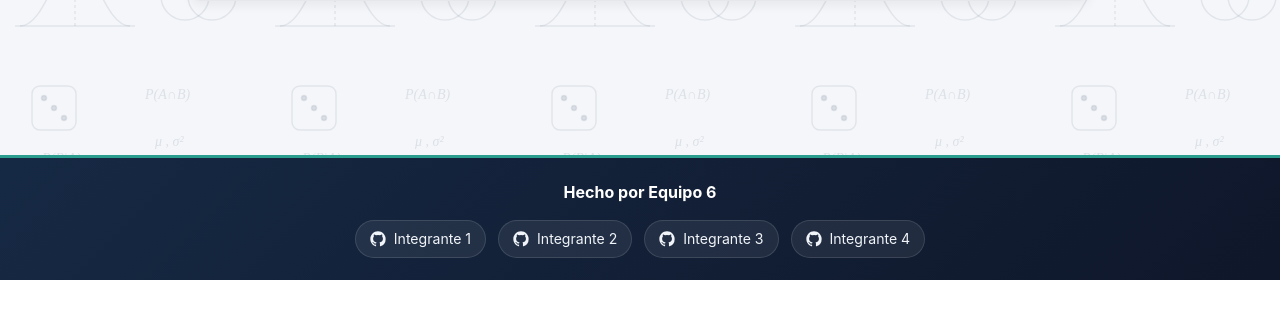
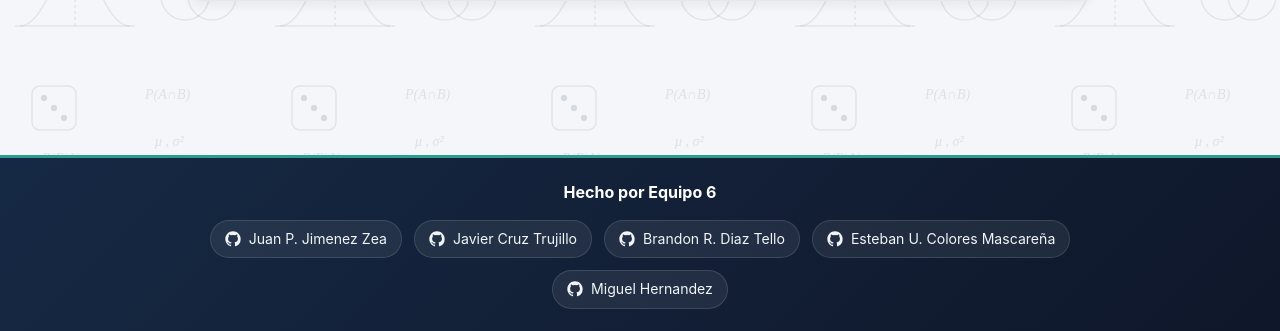
Before and after one commit to JZJPc9/ProbaaProgram, a Node server app: page / in a window 1280 px wide. Shown: the part 849-1180 px from the top of the page. Before the commit the page ends 1129 px from the top, so only its background shows below. Run offline with Node 20, Linux system fonts and the light colour scheme.

Commit message:
Nombres y gits agregados

```diff
--- a/views/partials/footer.ejs
+++ b/views/partials/footer.ejs
@@ -2,10 +2,11 @@
 
     <%
         const integrantes = [
-            { nombre: 'Integrante 1', github: 'usuario1' },
-            { nombre: 'Integrante 2', github: 'usuario2' },
-            { nombre: 'Integrante 3', github: 'usuario3' },
-            { nombre: 'Integrante 4', github: 'usuario4' }
+            { nombre: 'Juan P. Jimenez Zea', github: 'JZJPc9' },
+            { nombre: 'Javier Cruz Trujillo', github: 'Unknow' },
+            { nombre: 'Brandon R. Diaz Tello', github: 'Unknow' },
+            { nombre: 'Esteban U. Colores Mascareña', github: 'Unknow' },
+            { nombre: 'Miguel Hernandez', github: 'Unknow'}
         ];
     %>
 
```
